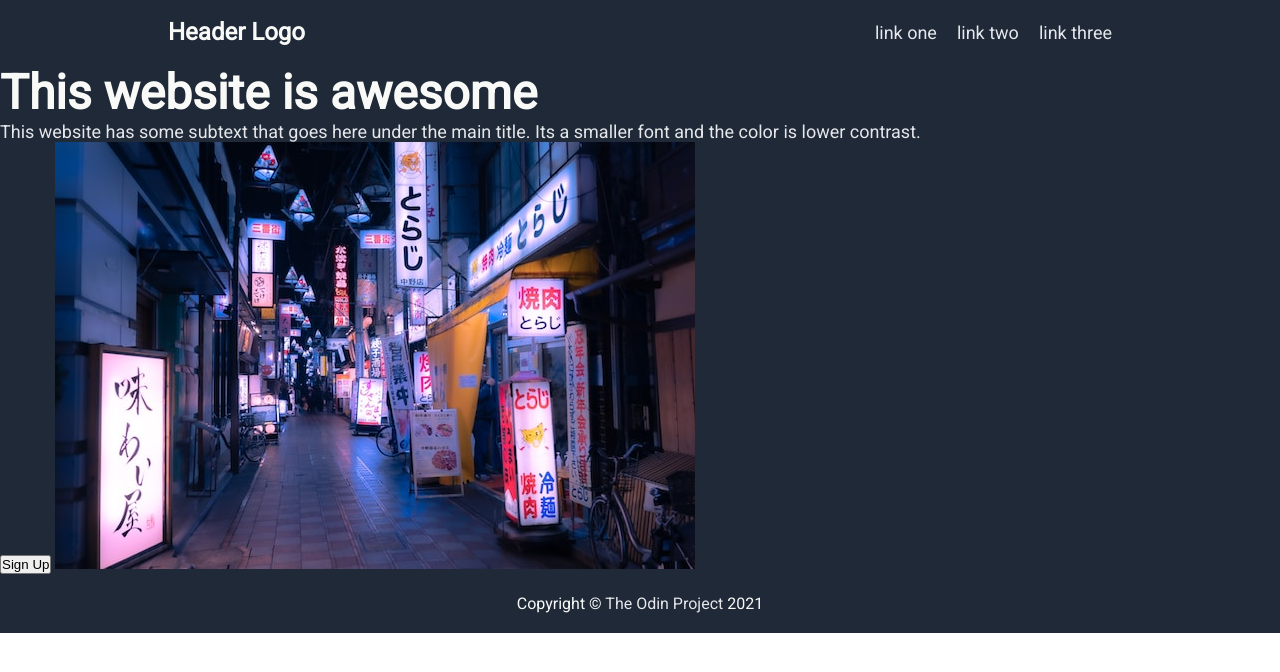
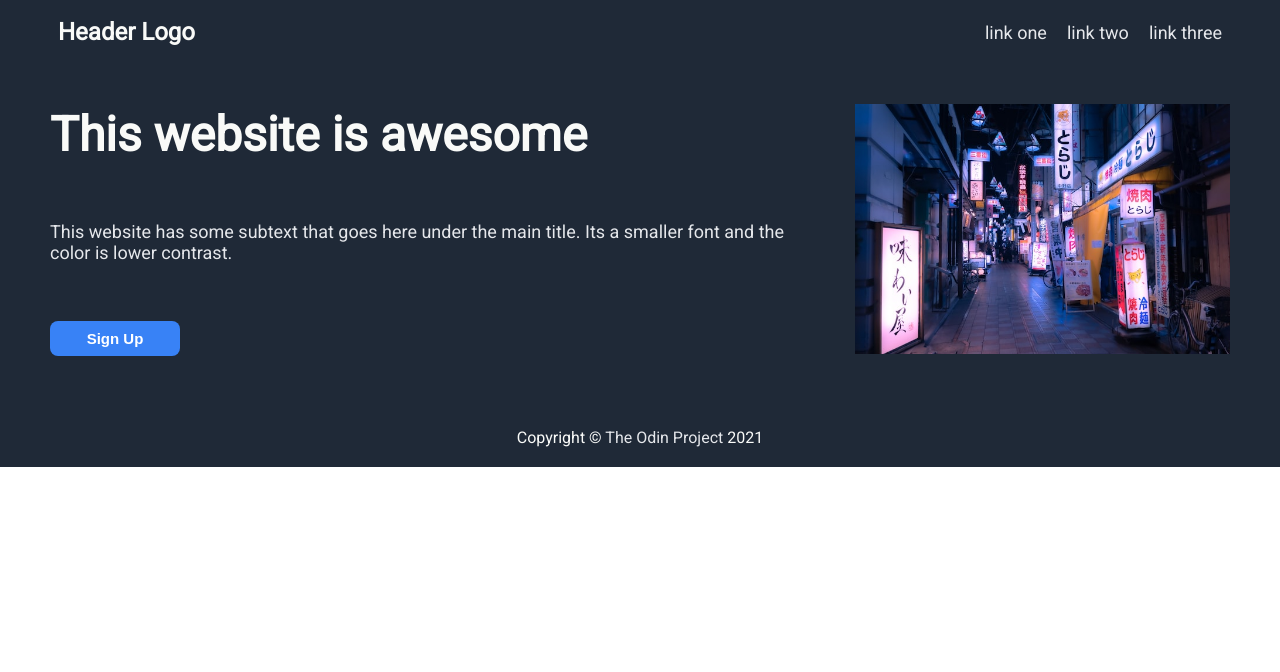
Before and after one commit to pumpernickleWonton/Landing-Page, a plain HTML site: page index.html in a window 1280 px wide. Drawn offline with Linux system fonts and the light colour scheme.

Commit message:
Heo section styling

```diff
--- a/index.html
+++ b/index.html
@@ -23,12 +23,16 @@
                     </ul>
                 </div>
             </div>
-        </div>
-        <div class="hero">
-            <h1>This website is awesome</h1>
-            <p>This website has some subtext that goes here under the main title. Its a smaller font and the color is lower contrast.</p>
-            <button class="button" type="button">Sign Up</button>
-            <img src="./images/neon-city.jpg" alt="this is a placeholder for an image">
+            <div class="hero">
+                <div class="hero-left">
+                    <h1 class="hero-main">This website is awesome</h1>
+                    <p class="hero-secondary">This website has some subtext that goes here under the main title. Its a smaller font and the color is lower contrast.</p>
+                    <button class="button" type="button">Sign Up</button>
+                </div>
+                <div class="hero-right">
+                    <img class="hero-img" src="./images/neon-city.jpg" alt="this is a placeholder for an image">
+                </div>
+            </div>
         </div>
         <div class="information"></div>
         <div class="quote"></div>
--- a/styles.css
+++ b/styles.css
@@ -7,8 +7,6 @@ body {
     font-family: Roboto, sans-serif, serif;
     display: flex;
     flex-direction: column;
-    display: 100vh;
-    overflow-y: scroll;
 }
 
 .container {
@@ -22,7 +20,7 @@ body {
 .header {
     display: flex;
     padding: 8px;
-    margin: 10px 10em;
+    margin: 10px 50px;
     justify-content: space-between;
 }
 
@@ -52,27 +50,58 @@ a {
     color: #E5E7EB;
 }
 
-footer {
+.hero {
     display: flex;
-    justify-content: center;
-    align-content: center;
-    margin: 20px 10em;
-    background-color: #1F2937;
-    color: #F9FAF8;
-}
-
-.hero {
-    background-color: #1F2937;
+    margin: 50px;
+    align-items: center;
     justify-content: space-between;
 }
 
-.hero > h1 {
+.hero-left {
+    display: flex;
+    height: 250px;
+    flex-direction: column;
+    justify-content: space-between;
+    margin-right: 50px;
+}
+
+.hero-right {
+    justify-content: flex-end;
+}
+
+.hero-img {
+    height: 250px;
+}
+
+.hero-main {
     font-size: 48px;
     font-weight: bolder;
     color: #F9FAF8;
 }
 
-.hero > p {
+.hero-secondary {
     font-size: 18px;
     color: #E5E7EB;
 }
+
+.button {
+    width: 130px;
+    height: 35px;
+    border: none;
+    border-radius: 8px;
+    background-color: #3882F6;
+    color: white;
+    font-weight: bold;
+    font-size: 15px;
+    padding: 0;
+    margin: 0;
+}
+
+footer {
+    display: flex;
+    justify-content: center;
+    align-content: center;
+    margin: 20px 50px;
+    background-color: #1F2937;
+    color: #F9FAF8;
+}
```
Also changed, not shown: 1 other file.
